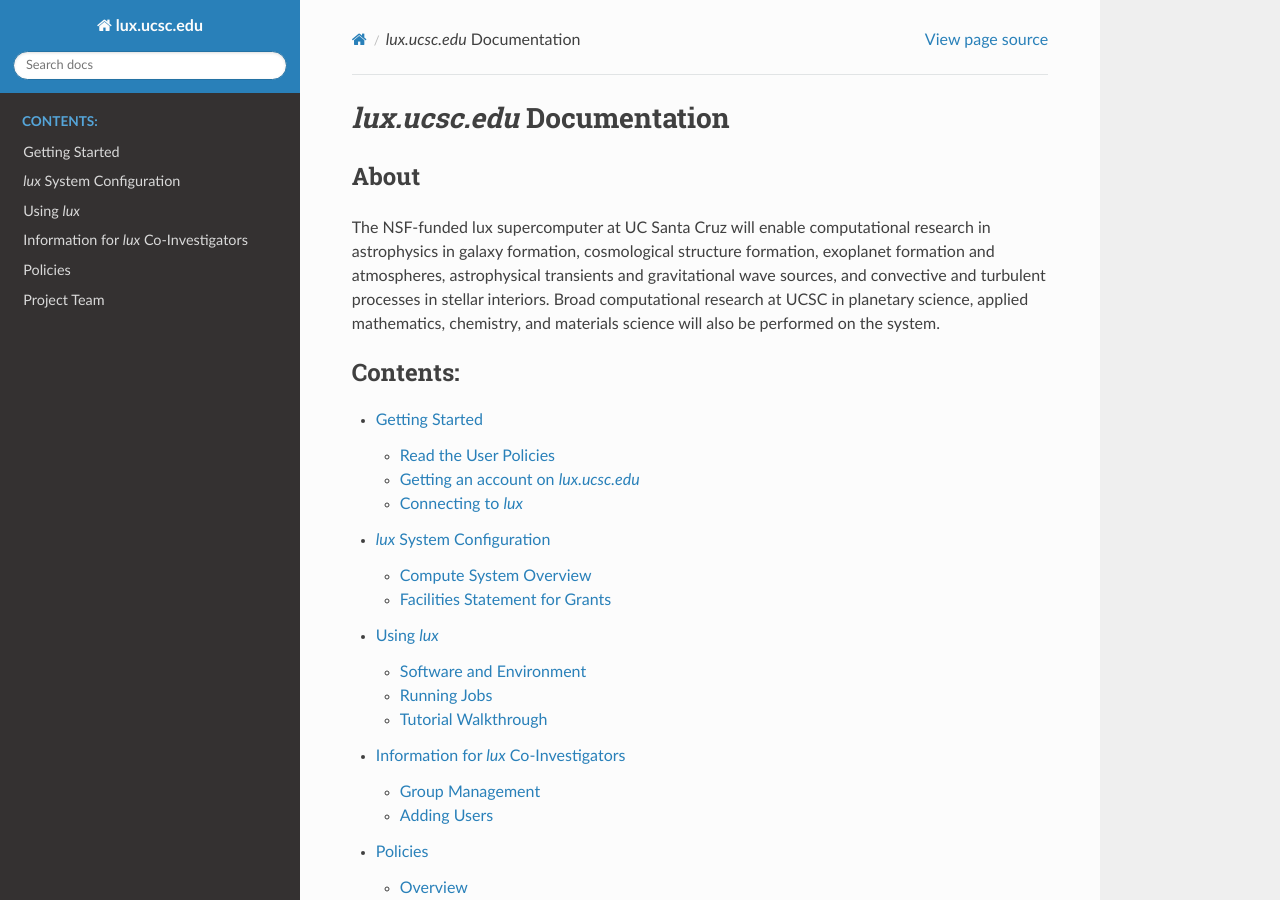
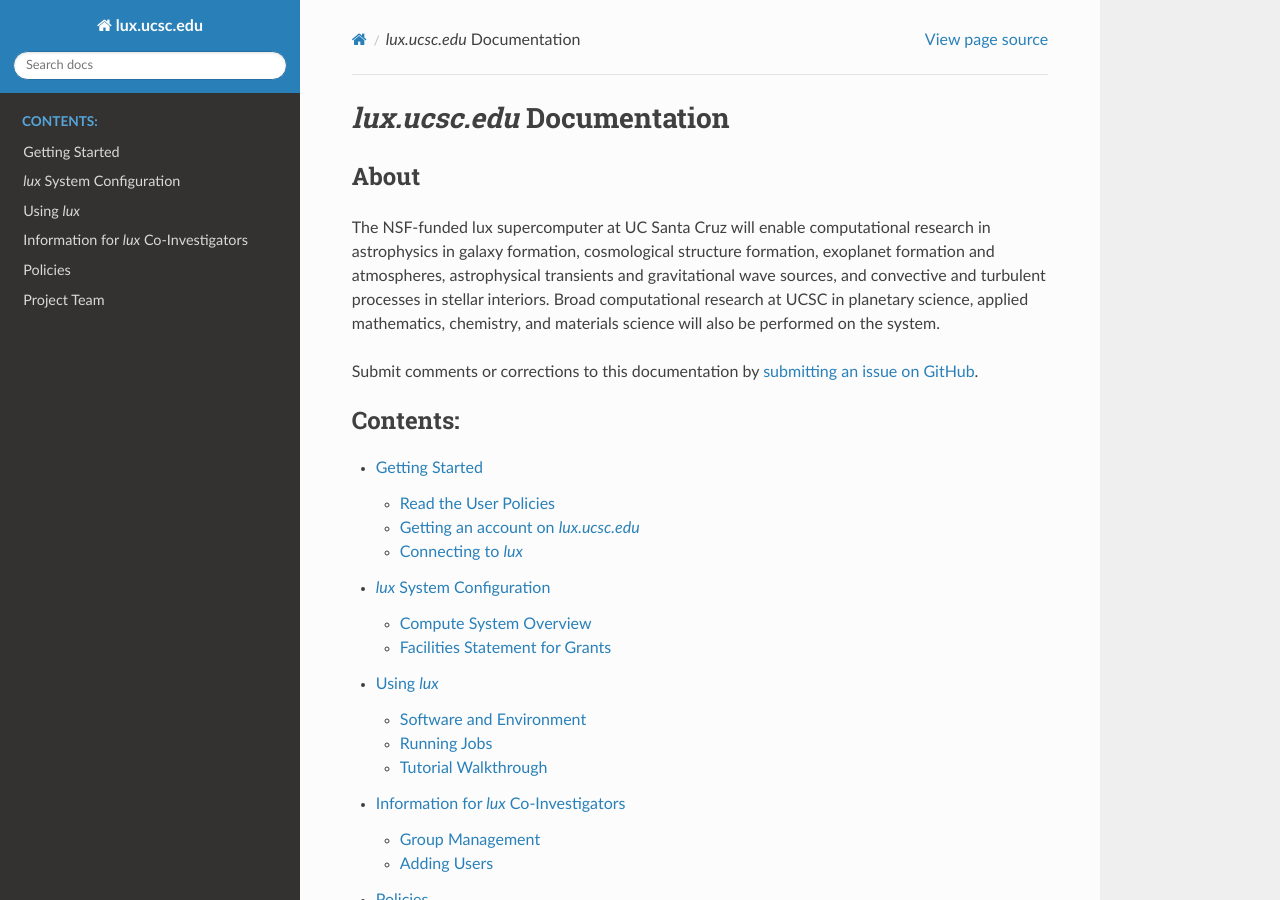
Before and after one commit to brantr/lux-website, a Sphinx documentation site: the page built from docs/source/index.rst, in a window 1280 px wide and 900 px high. Built offline with Sphinx 7.4.7 and the Read the Docs theme 2.0.0, drawn with Linux system fonts in a browser that asks for light colours.

Commit message:
Added link to github issues for corrections.

```diff
--- a/docs/source/index.rst
+++ b/docs/source/index.rst
@@ -10,6 +10,8 @@ About
 -----
 
 The NSF-funded lux supercomputer at UC Santa Cruz will enable computational research in astrophysics in galaxy formation, cosmological structure formation, exoplanet formation and atmospheres, astrophysical transients and gravitational wave sources, and convective and turbulent processes in stellar interiors. Broad computational research at UCSC in planetary science, applied mathematics, chemistry, and materials science will also be performed on the system.
+
+Submit comments or corrections to this documentation by `submitting an issue on GitHub <https://github.com/brantr/lux-website/issues>`_.
 
 
 .. toctree::
```
